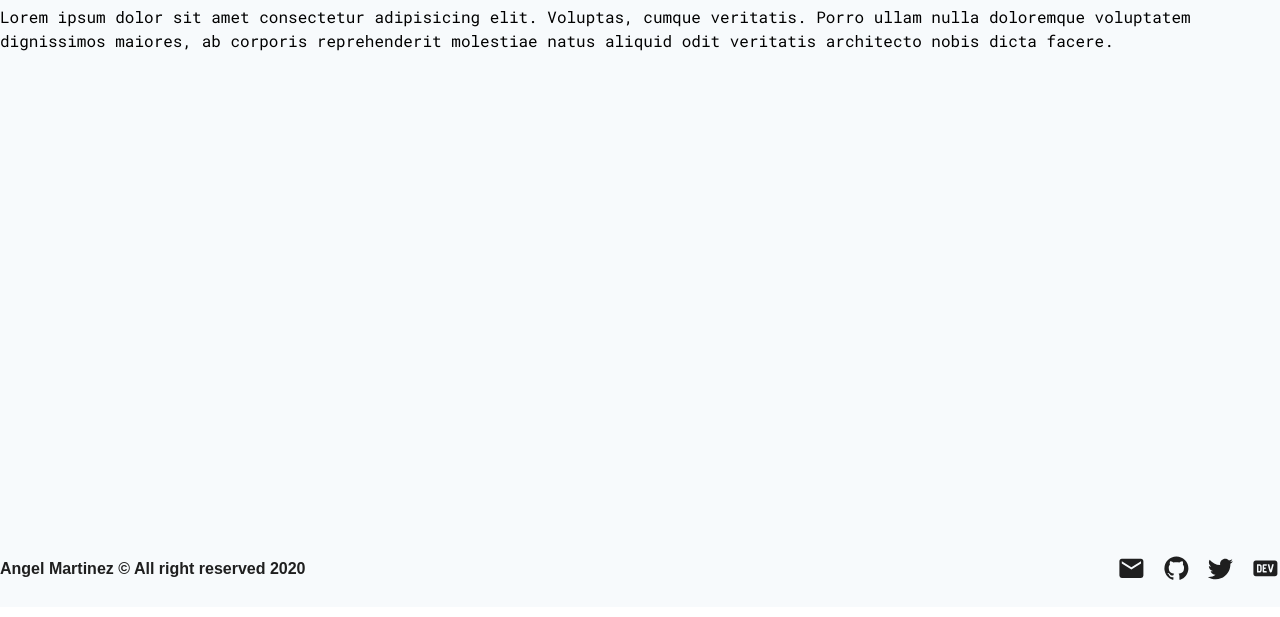
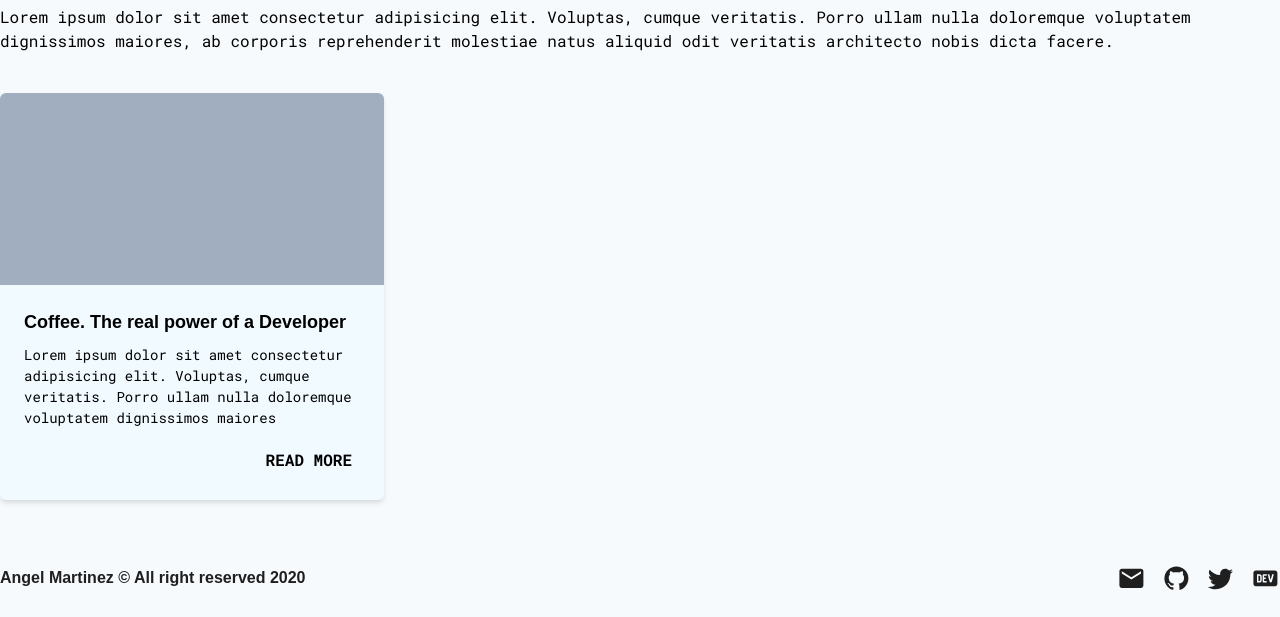
Before and after one commit to angelmtztrc/portfolio, a Gatsby site: page /blog in a window 1280 px wide. Shown: the part 193-810 px from the top of the page. Built offline with nearby package versions, Linux system fonts and the light colour scheme; Gatsby itself is replaced by a stand-in of ours; a web font is replaced by a local one.

Commit message:
✨ feature(Blog): Structure for a blog post card

```diff
--- a/src/pages/blog.js
+++ b/src/pages/blog.js
@@ -16,6 +16,26 @@ const BlogPage = () => {
             aliquid odit veritatis architecto nobis dicta facere.
           </p>
         </section>
+        <section className="grid grid-cols-1 lg:grid-cols-3 gap-6">
+          <article className="max-w-sm bg-light-200 shadow-md rounded-md ">
+            <div className="h-48 rounded-t-md bg-gray-500"></div>
+            <div className="p-6">
+              <h2 className="mb-2 text-lg font-semibold">
+                Coffee. The real power of a Developer
+              </h2>
+              <p className="mb-4 text-sm">
+                Lorem ipsum dolor sit amet consectetur adipisicing elit.
+                Voluptas, cumque veritatis. Porro ullam nulla doloremque
+                voluptatem dignissimos maiores
+              </p>
+              <div className="w-full flex justify-end">
+                <a className="px-2 py-1 hover:text-light-100 hover:bg-dark-100 font-bold uppercase">
+                  Read more
+                </a>
+              </div>
+            </div>
+          </article>
+        </section>
       </main>
     </Layout>
   );
--- a/tailwind.config.js
+++ b/tailwind.config.js
@@ -13,7 +13,7 @@ module.exports = {
         },
         light: {
           100: '#f7fafc',
-          200: '#cbd5e0'
+          200: '#F1FAFF'
         }
       },
       fontFamily: {
```
